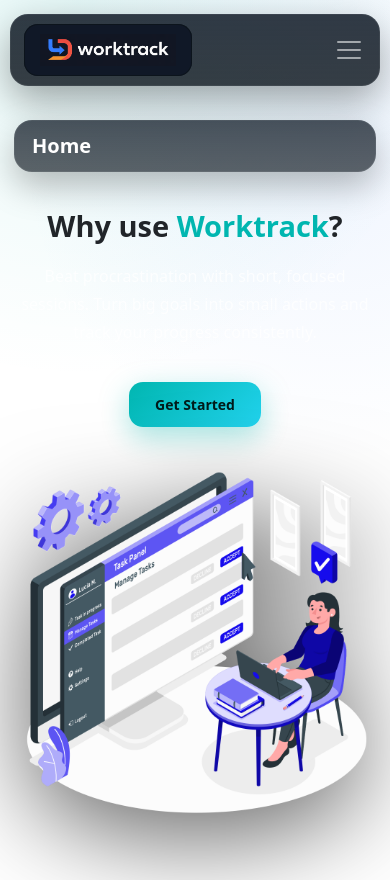
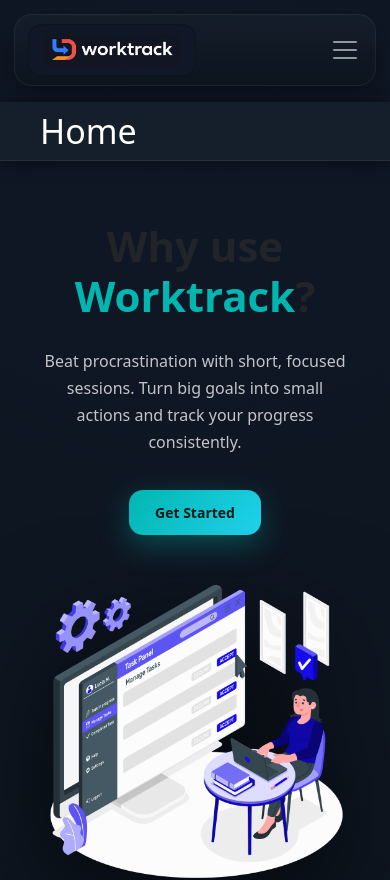
Before and after one commit to vinukjithsara/Task-Maneger, a React (Vite) app: page / in a window 390 px wide. Shown: the top 880 px of the page. Built offline with nearby package versions, Linux system fonts and the light colour scheme.

Commit message:
css editing

```diff
--- a/src/index.css
+++ b/src/index.css
@@ -1799,478 +1799,3 @@
     0 0 30px rgba(255,77,109,.30),
     0 20px 40px rgba(0,0,0,.35);
 }
-/* ================= WORKTRACK LAYOUT REFRESH ================= */
-
-body {
-  min-height: 100vh;
-  overflow-x: hidden;
-  background:
-    radial-gradient(circle at 20% 0%, rgba(0, 182, 176, 0.10), transparent 30%),
-    radial-gradient(circle at 86% 12%, rgba(59, 130, 246, 0.08), transparent 28%),
-    #0C141C;
-}
-
-.page-transition {
-  min-height: calc(100vh - 220px);
-}
-
-.hero,
-.about-page,
-.contact-page,
-.auth-page,
-.dashboard-page,
-.task-page {
-  padding-bottom: 72px;
-}
-
-.home-strip {
-  width: calc(100% - 40px);
-  max-width: 1120px;
-  margin: 24px auto 0;
-  padding: 16px 22px;
-  border-radius: 20px;
-  background:
-    linear-gradient(
-      180deg,
-      rgba(21, 31, 43, 0.76),
-      rgba(12, 20, 28, 0.66)
-    );
-  backdrop-filter: blur(14px);
-  box-shadow:
-    inset 0 0 0 1px rgba(255, 255, 255, 0.06),
-    0 14px 34px rgba(0, 0, 0, 0.26);
-}
-
-.home-strip h1 {
-  font-size: 24px;
-  font-weight: 650;
-  line-height: 1.2;
-  letter-spacing: 0;
-}
-
-.hero-container,
-.dashboard-content,
-.task-grid,
-.task-tools,
-.about-content,
-.contact-content {
-  width: calc(100% - 40px);
-}
-
-.hero-container {
-  max-width: 1120px;
-  margin: 48px auto 0;
-  padding: 0;
-  grid-template-columns: minmax(0, 1.04fr) minmax(280px, 0.96fr);
-  gap: 56px;
-}
-
-.hero-left {
-  gap: 20px;
-}
-
-.hero-title {
-  margin: 0;
-  max-width: 560px;
-  font-size: 46px;
-  line-height: 1.12;
-  letter-spacing: 0;
-}
-
-.hero-desc {
-  max-width: 540px;
-  font-size: 17px;
-  line-height: 1.75;
-}
-
-.hero-cta,
-.add-task-btn,
-.auth-btn {
-  transition:
-    transform 0.22s ease,
-    box-shadow 0.22s ease,
-    background 0.22s ease,
-    opacity 0.22s ease;
-}
-
-.hero-cta:hover,
-.add-task-btn:hover,
-.auth-btn:hover {
-  opacity: 1;
-  transform: translateY(-2px);
-}
-
-.hero-right {
-  display: flex;
-  justify-content: center;
-}
-
-.hero-right img {
-  max-width: 430px;
-}
-
-.welcome-banner {
-  max-width: calc(100% - 40px);
-}
-
-.about-content,
-.contact-content {
-  max-width: 900px;
-  margin: 54px auto 0;
-  padding: 0;
-}
-
-.about-logo-pill,
-.contact-logo-pill,
-.auth-card,
-.stat-card,
-.task-list li,
-.task-card,
-.modal-card {
-  background:
-    linear-gradient(
-      180deg,
-      rgba(255, 255, 255, 0.035),
-      rgba(255, 255, 255, 0.012)
-    );
-  box-shadow:
-    inset 0 0 0 1px rgba(255, 255, 255, 0.06),
-    0 18px 42px rgba(0, 0, 0, 0.30);
-}
-
-.about-logo-pill,
-.contact-logo-pill {
-  padding: 12px 22px;
-}
-
-.about-text,
-.contact-text {
-  margin-top: 38px;
-  max-width: 780px;
-  font-size: 20px;
-  line-height: 1.7;
-  letter-spacing: 0.2px;
-}
-
-.contact-info {
-  width: 100%;
-  max-width: 650px;
-  gap: 18px;
-}
-
-.contact-info div {
-  min-width: 220px;
-  padding: 18px 20px;
-  border-radius: 18px;
-  background: rgba(255, 255, 255, 0.025);
-  box-shadow:
-    inset 0 0 0 1px rgba(255, 255, 255, 0.06),
-    0 14px 32px rgba(0, 0, 0, 0.22);
-}
-
-.auth-page {
-  min-height: auto;
-}
-
-.auth-card {
-  width: calc(100% - 40px);
-  margin-top: 48px;
-  border-radius: 24px;
-}
-
-.auth-card input {
-  min-height: 46px;
-  border: 1px solid rgba(255, 255, 255, 0.05);
-  background: rgba(255, 255, 255, 0.07);
-  color: #ffffff;
-}
-
-.auth-card input:focus {
-  border-color: rgba(0, 182, 176, 0.34);
-  box-shadow: 0 0 0 3px rgba(0, 182, 176, 0.10);
-}
-
-.dashboard-content {
-  max-width: 1120px;
-  margin-top: 42px;
-  padding: 0;
-}
-
-.dashboard-stats {
-  gap: 20px;
-  margin-bottom: 42px;
-}
-
-.stat-card {
-  min-height: 118px;
-  border-radius: 20px;
-  transition:
-    transform 0.22s ease,
-    box-shadow 0.22s ease;
-}
-
-.stat-card:hover {
-  transform: translateY(-3px);
-  box-shadow:
-    inset 0 0 0 1px rgba(255, 255, 255, 0.08),
-    0 22px 48px rgba(0, 0, 0, 0.34);
-}
-
-.section-title {
-  font-size: 26px;
-  margin-bottom: 20px;
-}
-
-.task-list li {
-  border-radius: 16px;
-  background: rgba(255, 255, 255, 0.025);
-}
-
-.task-list li:hover {
-  background: rgba(255, 255, 255, 0.055);
-}
-
-.task-strip {
-  gap: 18px;
-}
-
-.task-tools {
-  max-width: 1120px;
-  margin: 20px 0 0;
-  justify-content: flex-end;
-  flex-wrap: wrap;
-}
-
-.task-strip .task-tools {
-  width: auto;
-  max-width: none;
-  margin: 0;
-}
-
-.task-tools select,
-.add-task-btn {
-  height: 46px;
-  border-radius: 14px;
-}
-
-.task-tools select {
-  min-width: 162px;
-  background-color: rgba(255, 255, 255, 0.07);
-  box-shadow: inset 0 0 0 1px rgba(255, 255, 255, 0.05);
-}
-
-.task-grid {
-  max-width: 1120px;
-  margin-top: 34px;
-  padding: 0;
-  grid-template-columns: repeat(3, minmax(0, 1fr));
-  gap: 22px;
-}
-
-.task-card {
-  min-height: 250px;
-  border-radius: 20px;
-  padding: 24px;
-}
-
-.task-title {
-  padding-right: 28px;
-  font-size: 18px;
-  line-height: 1.35;
-  overflow-wrap: anywhere;
-}
-
-.task-desc {
-  line-height: 1.6;
-  overflow-wrap: anywhere;
-}
-
-.task-actions {
-  flex-wrap: wrap;
-}
-
-.icon-btn {
-  transition:
-    transform 0.2s ease,
-    box-shadow 0.2s ease,
-    opacity 0.2s ease;
-}
-
-.icon-btn:hover {
-  transform: translateY(-2px);
-  box-shadow: 0 12px 24px rgba(0, 0, 0, 0.24);
-}
-
-.task-empty-state {
-  width: calc(100% - 40px);
-  max-width: 620px;
-}
-
-.modal-card {
-  width: min(520px, calc(100% - 32px));
-}
-
-@media (max-width: 1100px) {
-  .hero-container {
-    gap: 36px;
-  }
-
-  .task-grid {
-    grid-template-columns: repeat(2, minmax(0, 1fr));
-  }
-}
-
-@media (max-width: 900px) {
-  .hero,
-  .about-page,
-  .contact-page,
-  .auth-page,
-  .dashboard-page,
-  .task-page {
-    padding-bottom: 56px;
-  }
-
-  .home-strip {
-    width: calc(100% - 28px);
-    margin-top: 18px;
-    padding: 14px 18px;
-    border-radius: 18px;
-  }
-
-  .home-strip h1 {
-    font-size: 22px;
-  }
-
-  .hero-container,
-  .dashboard-content,
-  .task-grid,
-  .task-empty-state,
-  .about-content,
-  .contact-content {
-    width: calc(100% - 28px);
-  }
-
-  .hero-container {
-    margin-top: 38px;
-    grid-template-columns: 1fr;
-    gap: 34px;
-  }
-
-  .hero-title {
-    font-size: 38px;
-  }
-
-  .hero-desc {
-    font-size: 16px;
-  }
-
-  .hero-right img {
-    max-width: 360px;
-  }
-
-  .task-strip {
-    align-items: stretch;
-    flex-direction: column;
-  }
-
-  .task-tools {
-    width: 100%;
-    margin-top: 0;
-    justify-content: flex-start;
-  }
-
-  .task-tools select,
-  .add-task-btn {
-    flex: 1 1 190px;
-  }
-
-  .dashboard-stats {
-    grid-template-columns: 1fr;
-  }
-}
-
-@media (max-width: 680px) {
-  .navbar.bg-transparent {
-    margin-inline: 10px;
-  }
-
-  .hero-title {
-    font-size: 32px;
-  }
-
-  .about-text,
-  .contact-text {
-    font-size: 17px;
-    line-height: 1.65;
-    text-transform: none;
-  }
-
-  .welcome-banner {
-    width: calc(100% - 28px);
-    padding: 13px 16px;
-    text-align: center;
-  }
-
-  .contact-info {
-    flex-direction: column;
-  }
-
-  .contact-info div {
-    width: 100%;
-    min-width: 0;
-  }
-
-  .auth-card {
-    width: calc(100% - 28px);
-    padding: 30px 22px;
-  }
-
-  .task-grid {
-    grid-template-columns: 1fr;
-  }
-
-  .task-card {
-    min-height: auto;
-    padding: 22px;
-  }
-
-  .task-tools {
-    gap: 10px;
-  }
-
-  .task-tools select,
-  .add-task-btn {
-    flex-basis: 100%;
-    width: 100%;
-  }
-
-  .footer-nav {
-    max-width: 320px;
-  }
-}
-
-@media (max-width: 420px) {
-  .home-strip h1 {
-    font-size: 20px;
-  }
-
-  .hero-title {
-    font-size: 29px;
-  }
-
-  .stat-card {
-    padding: 22px 18px;
-  }
-
-  .stat-number {
-    font-size: 32px;
-  }
-
-  .modal-actions {
-    flex-direction: column-reverse;
-  }
-
-  .modal-actions button {
-    width: 100%;
-  }
-}
```
